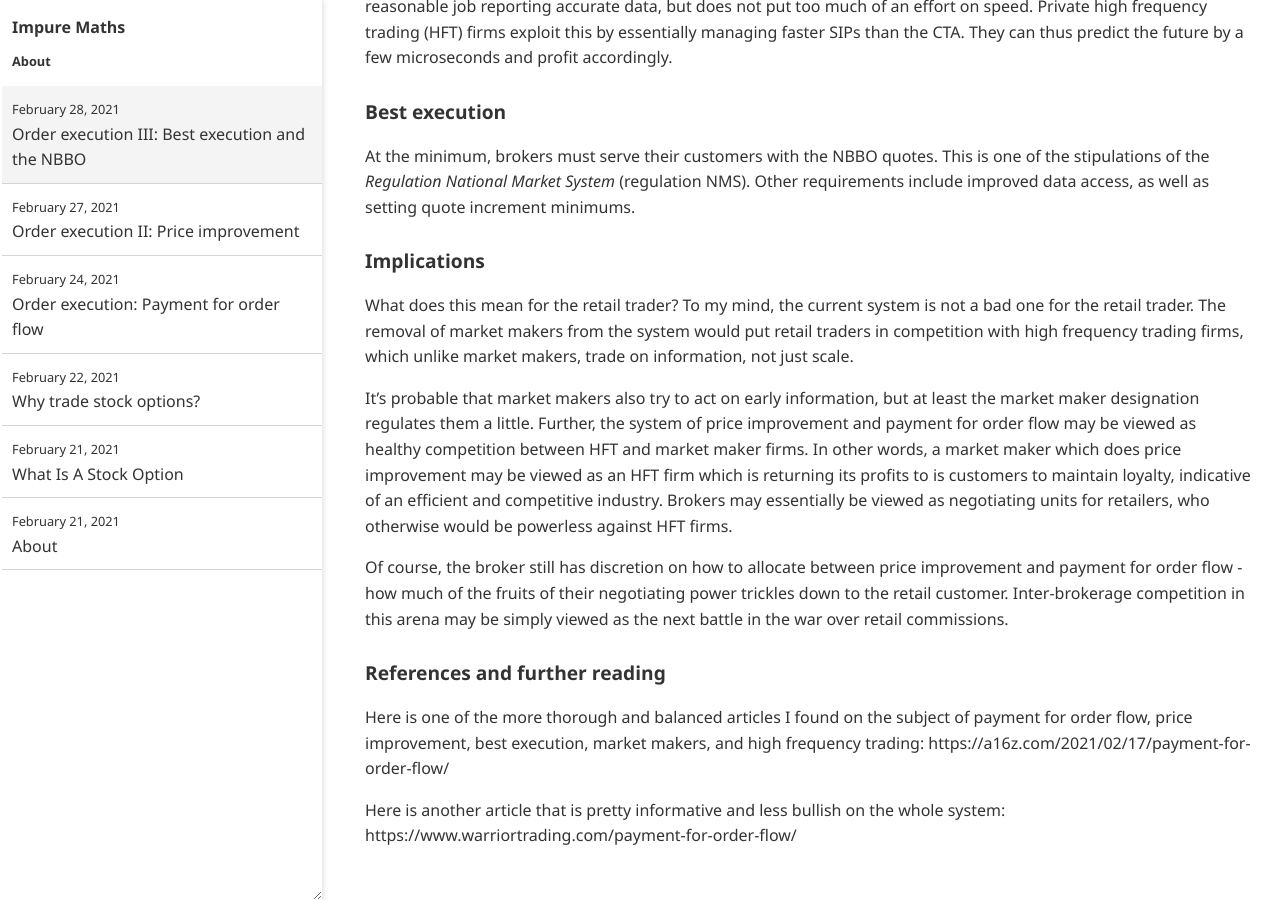
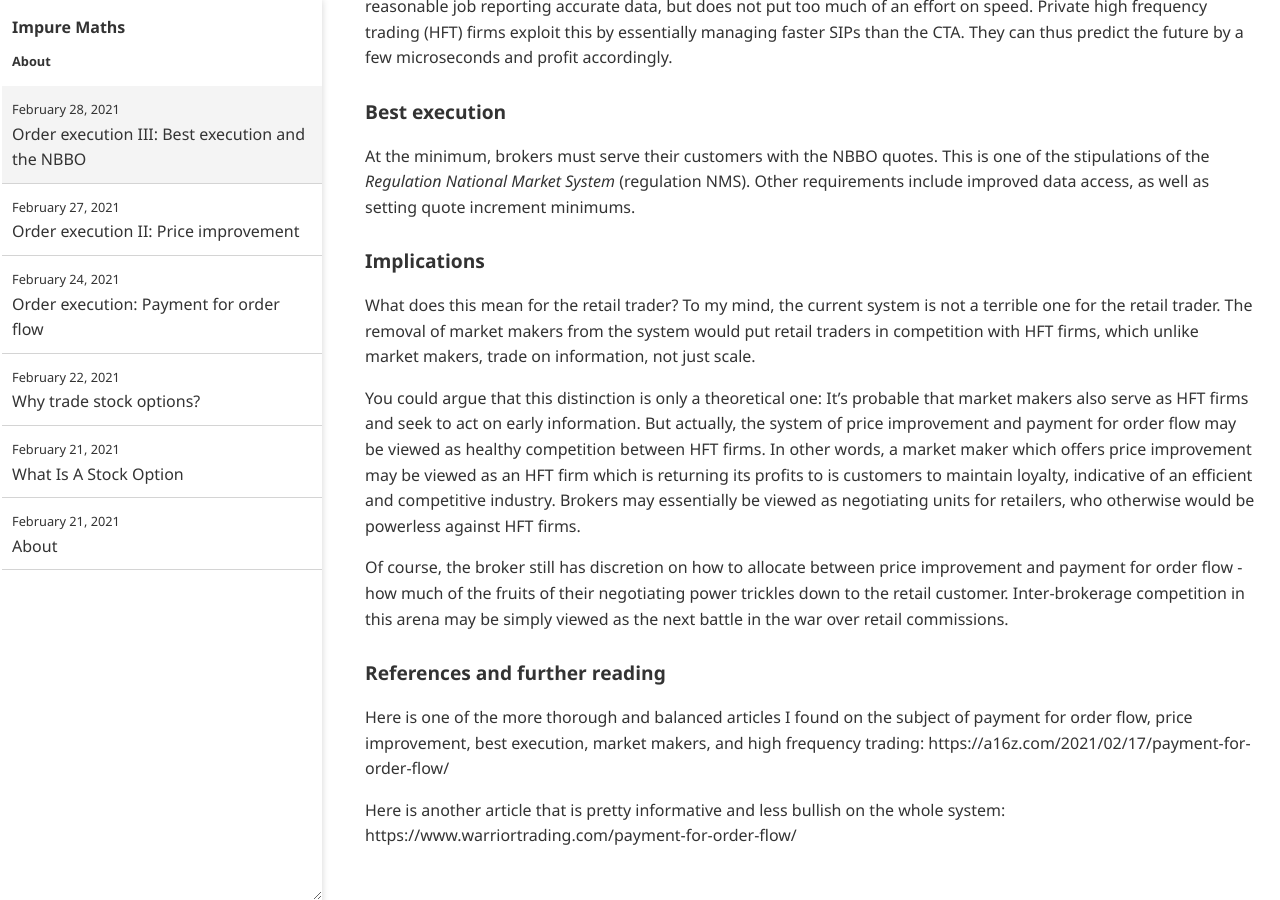
Before and after one commit to impuremaths/impuremaths.github.io, a Jekyll site: the page built from _posts/2021-02-28-order-execution-iii.md, in a window 1280 px wide and 900 px high, scrolled down 661 px. Built offline with Jekyll 4.4.1, drawn with Linux system fonts in a browser that asks for light colours.

Commit message:
Update 2021-02-28-order-execution-iii.md

```diff
--- a/_posts/2021-02-28-order-execution-iii.md
+++ b/_posts/2021-02-28-order-execution-iii.md
@@ -20,9 +20,9 @@
 
 ### Implications
 
-What does this mean for the retail trader? To my mind, the current system is not a bad one for the retail trader. The removal of market makers from the system would put retail traders in competition with high frequency trading firms, which unlike market makers, trade on information, not just scale.
+What does this mean for the retail trader? To my mind, the current system is not a terrible one for the retail trader. The removal of market makers from the system would put retail traders in competition with HFT firms, which unlike market makers, trade on information, not just scale.
 
-It's probable that market makers also try to act on early information, but at least the market maker designation regulates them a little. Further, the system of price improvement and payment for order flow may be viewed as healthy competition between HFT and market maker firms. In other words, a market maker which does price improvement may be viewed as an HFT firm which is returning its profits to is customers to maintain loyalty, indicative of an efficient and competitive industry. Brokers may essentially be viewed as negotiating units for retailers, who otherwise would be powerless against HFT firms.
+You could argue that this distinction is only a theoretical one: It's probable that market makers also serve as HFT firms and seek to act on early information. But actually, the system of price improvement and payment for order flow may be viewed as healthy competition between HFT firms. In other words, a market maker which offers price improvement may be viewed as an HFT firm which is returning its profits to is customers to maintain loyalty, indicative of an efficient and competitive industry. Brokers may essentially be viewed as negotiating units for retailers, who otherwise would be powerless against HFT firms.
 
 Of course, the broker still has discretion on how to allocate between price improvement and payment for order flow - how much of the fruits of their negotiating power trickles down to the retail customer. Inter-brokerage competition in this arena may be simply viewed as the next battle in the war over retail commissions.
 
```
